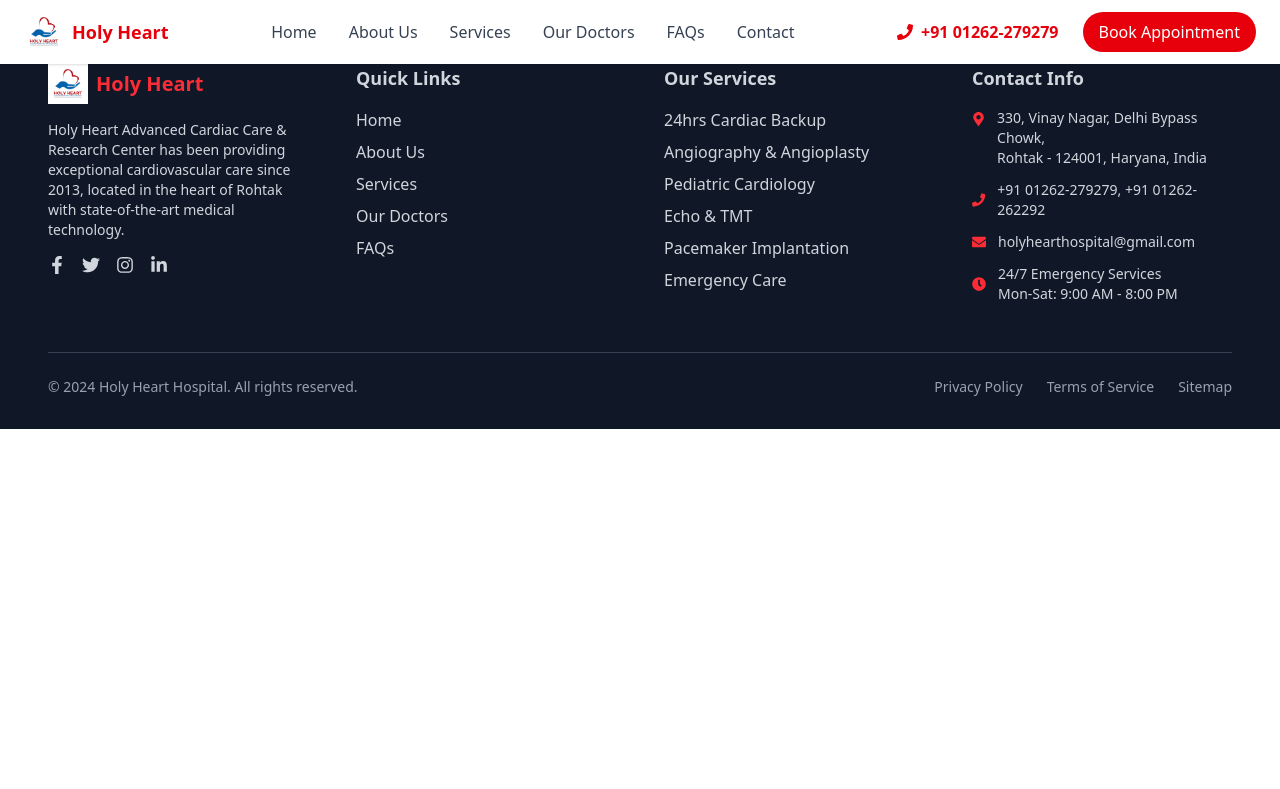
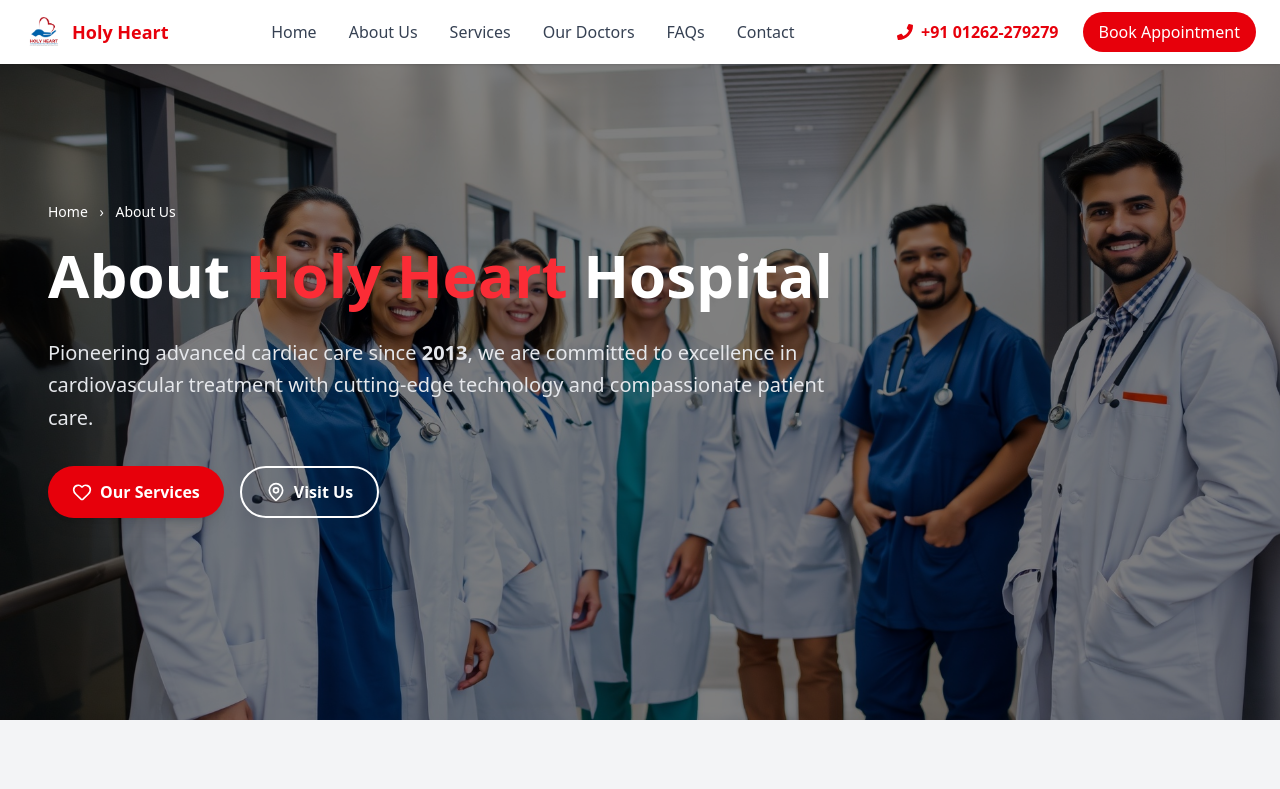
Before and after one commit to Aanchal7915/holy-heart, a React (Vite) app: page /our-doctor in a window 1280 px wide. Shown: the top 789 px of the page. Built offline with nearby package versions, Linux system fonts and the light colour scheme.

Commit message:
added styling

```diff
--- a/src/App.jsx
+++ b/src/App.jsx
@@ -6,6 +6,7 @@
 import Navbar from "./components/Navbar";
 import Footer from "./components/Footer";
 import Contact from "./pages/Contact";
+import OurDoctor from './pages/OurDoctor'
 
 function App() {
   return (
@@ -16,6 +17,7 @@
         <Route path="/about" element={<About />} />
         <Route path="/about" element={<Contact/>}/>
         <Route path="/service" element={<Service />} />
+        <Route path="/our-doctor" element={<OurDoctor/>}/>
       </Routes>
       <Footer />
     </div>
--- a/src/components/About.jsx
+++ b/src/components/AboutUs.jsx
@@ -2,7 +2,7 @@
 import { motion } from "framer-motion";
 import { HeartPulse } from "lucide-react";
 
-const AboutSection = () => {
+const AboutUs = () => {
   return (
     <section className="bg-white py-16 px-6 md:px-20">
       <div className="grid md:grid-cols-2 gap-12 items-center">
@@ -78,4 +78,4 @@
   );
 };
 
-export default AboutSection;
+export default AboutUs;
--- /dev/null
+++ b/src/components/CertificationCard.jsx
@@ -0,0 +1,77 @@
+import React from "react";
+
+const CertificationCard = ({ cert }) => {
+  const fallbackIcon =
+    "https://via.placeholder.com/40x40.png?text=Icon"; // fallback image
+
+  const handleError = (e) => {
+    e.target.src = fallbackIcon;
+  };
+
+  return (
+    <div className="flex items-start gap-3 bg-gray-50 p-5 rounded-xl shadow-sm hover:shadow-md transition">
+      {/* Icon */}
+      <img
+        src={cert.icon}
+        alt={cert.title}
+        onError={handleError}
+        className="w-10 h-10"
+      />
+
+      {/* Text */}
+      <div>
+        <h3 className="text-lg font-semibold text-gray-900">
+          {cert.title}
+        </h3>
+        <p className="text-gray-600 text-sm">{cert.subtitle}</p>
+      </div>
+    </div>
+  );
+};
+
+export default function Certifications() {
+  const certifications = [
+    {
+      title: "American Heart Association (AHA) Guidelines",
+      subtitle: "All procedures follow AHA standards",
+      icon: "/aha.png",
+    },
+    {
+      title: "National Board of Examinations (NBE)",
+      subtitle: "Board-certified specialists",
+      icon: "/nbe.png",
+    },
+    {
+      title: "Cardiological Society of India (CSI)",
+      subtitle: "Active CSI members",
+      icon: "/csi.png",
+    },
+    {
+      title: "Indian Association of Cardiovascular Surgeons",
+      subtitle: "Professional membership maintained",
+      icon: "/invalid.png", // broken → will show fallback
+    },
+  ];
+
+  return (
+    <section className="py-16 px-6 bg-white">
+      <div className="container mx-auto text-center">
+        {/* Heading */}
+        <h2 className="text-2xl font-bold text-gray-900">
+          Professional Certifications
+        </h2>
+        <p className="text-gray-600 mt-2 max-w-2xl mx-auto">
+          Our medical team maintains the highest professional standards
+          through continuous education and certification.
+        </p>
+
+        {/* Grid */}
+        <div className="mt-10 grid grid-cols-1 md:grid-cols-2 gap-6">
+          {certifications.map((cert, i) => (
+            <CertificationCard key={i} cert={cert} />
+          ))}
+        </div>
+      </div>
+    </section>
+  );
+}
--- a/src/components/OurDoctorHero.jsx
+++ b/src/components/OurDoctorHero.jsx
@@ -1,95 +1,66 @@
 import React from "react";
+import { Heart, MapPin } from "lucide-react";
+import { motion } from "framer-motion";
 
-// DoctorCard Component with fallback image
-const DoctorCard = ({ name, role, image }) => {
-  const fallbackImage = "https://via.placeholder.com/300x400?text=Doctor+Image";
+const OurDoctorHero = () => {
+  return (
+    <section
+      className="relative w-full h-[90vh] bg-cover bg-center flex items-center"
+      style={{ backgroundImage: `url("/assets/our-doctor-hero.jpg")` }}
+    >
+      {/* Overlay for readability */}
+      <div className="absolute inset-0 bg-black/50"></div>
 
-  const handleImageError = (e) => {
-    e.target.src = fallbackImage;
-  };
-
-  return (
-    <div className="flex flex-col items-center bg-white shadow-lg rounded-2xl p-4 w-64">
-      <img
-        src={image}
-        alt={name}
-        onError={handleImageError}
-        className="w-40 h-40 object-cover rounded-full border-4 border-red-500"
-      />
-      <h3 className="mt-4 text-lg font-semibold text-gray-800">{name}</h3>
-      <p className="text-sm text-gray-500">{role}</p>
-    </div>
-  );
-};
-
-export default function DoctorsSection() {
-  const doctors = [
-    {
-      name: "Dr. John Doe",
-      role: "Cardiologist",
-      image: "/doctor1.jpg", // if this fails → fallback will load
-    },
-    {
-      name: "Dr. Jane Smith",
-      role: "Heart Surgeon",
-      image: "/invalid.jpg", // broken link → fallback loads
-    },
-    {
-      name: "Dr. Raj Mehta",
-      role: "Cardiac Specialist",
-      image: "/doctor3.jpg",
-    },
-  ];
-
-  return (
-    <section className="bg-gray-100 py-16">
-      <div className="container mx-auto px-6 text-center">
-        <p className="text-gray-600 mb-2">Home &gt; Our Doctors</p>
-        <h2 className="text-4xl font-bold">
-          Expert <span className="text-red-500">Cardiologists</span>
-        </h2>
-        <p className="mt-4 text-gray-600 max-w-2xl mx-auto">
-          Meet our team of highly qualified cardiac specialists dedicated to
-          providing exceptional cardiovascular care. With years of experience
-          and advanced training, our doctors are committed to your heart health.
+      {/* Content */}
+      <div className="relative z-10 max-w-4xl px-6 md:px-12 text-white">
+        {/* Breadcrumb */}
+        <p className="text-sm mb-4">
+          Home <span className="mx-2">›</span> About Us
         </p>
 
+        {/* Heading */}
+        <motion.h1
+          initial={{ opacity: 0, y: 40 }}
+          animate={{ opacity: 1, y: 0 }}
+          transition={{ duration: 0.6 }}
+          className="text-4xl md:text-6xl font-extrabold leading-tight"
+        >
+          About <span className="text-red-500">Holy Heart</span> Hospital
+        </motion.h1>
+
+        {/* Description */}
+        <motion.p
+          initial={{ opacity: 0 }}
+          animate={{ opacity: 1 }}
+          transition={{ delay: 0.3, duration: 0.6 }}
+          className="mt-6 text-lg md:text-xl leading-relaxed text-gray-200"
+        >
+          Pioneering advanced cardiac care since <span className="font-bold">2013</span>,
+          we are committed to excellence in cardiovascular treatment with
+          cutting-edge technology and compassionate patient care.
+        </motion.p>
+
         {/* Buttons */}
-        <div className="mt-6 flex flex-wrap justify-center gap-4">
-          <button className="bg-red-500 hover:bg-red-600 text-white px-6 py-3 rounded-full font-semibold shadow-md">
-            📅 Book Consultation
-          </button>
-          <a
-            href="tel:01262279279"
-            className="border border-gray-400 px-6 py-3 rounded-full text-gray-700 font-semibold hover:bg-gray-200"
+        <div className="mt-8 flex gap-4">
+          <motion.a
+            href="#services"
+            whileHover={{ scale: 1.05 }}
+            className="flex items-center gap-2 bg-red-600 hover:bg-red-700 text-white px-6 py-3 rounded-full shadow-lg font-semibold"
           >
-            📞 Emergency: 01262-279279
-          </a>
-        </div>
+            <Heart size={20} /> Our Services
+          </motion.a>
 
-        {/* Stats */}
-        <div className="mt-10 grid grid-cols-1 md:grid-cols-3 gap-6">
-          <div className="bg-white shadow-md rounded-xl p-6">
-            <h3 className="text-3xl font-bold text-red-500">11+</h3>
-            <p className="text-gray-600">Years Experience</p>
-          </div>
-          <div className="bg-white shadow-md rounded-xl p-6">
-            <h3 className="text-3xl font-bold text-red-500">5000+</h3>
-            <p className="text-gray-600">Successful Procedures</p>
-          </div>
-          <div className="bg-white shadow-md rounded-xl p-6">
-            <h3 className="text-3xl font-bold text-red-500">24/7</h3>
-            <p className="text-gray-600">Emergency Care</p>
-          </div>
-        </div>
-
-        {/* Doctors List */}
-        <div className="mt-12 grid grid-cols-1 sm:grid-cols-2 md:grid-cols-3 gap-8 justify-center">
-          {doctors.map((doc, index) => (
-            <DoctorCard key={index} {...doc} />
-          ))}
+          <motion.a
+            href="#visit"
+            whileHover={{ scale: 1.05 }}
+            className="flex items-center gap-2 border-2 border-white px-6 py-3 rounded-full font-semibold hover:bg-white hover:text-black transition"
+          >
+            <MapPin size={20} /> Visit Us
+          </motion.a>
         </div>
       </div>
     </section>
   );
-}
+};
+
+export default OurDoctorHero;
--- a/src/components/WhyChoose.jsx
+++ b/src/components/WhyChooseUsAbout.jsx
@@ -1,6 +1,6 @@
 import React from "react";
 
-const WhyChoose = () => {
+const WhyChooseUs = () => {
   const features = [
     {
       title: "Advanced Medical Infrastructure",
@@ -78,4 +78,4 @@
   );
 };
 
-export default WhyChoose;
+export default WhyChooseUs;
--- a/src/pages/About.jsx
+++ b/src/pages/About.jsx
@@ -1,9 +1,23 @@
 import AboutHero from "../components/AboutHero";
+import MissionVision from "../components/MissionVission";
+import AboutUs from "../components/AboutUs";
+import WhyChooseUs from "../components/WhyChooseUsAbout";
+import Achievements from "../components/Achievement";
+import DirectorMessage from "../components/DirectorMessage";
+import CertificationsPage from "../components/Certification";
+import CallToAction from "../components/CallToAction";
 
 function About() {
   return (
     <>
       <AboutHero />
+      <AboutUs/>
+      <MissionVision/>
+      <WhyChooseUs/>
+      <Achievements/>
+      <DirectorMessage/>
+      <CertificationsPage/>
+      <CallToAction/>
     </>
   );
 }
--- /dev/null
+++ b/src/pages/OurDoctor.jsx
@@ -0,0 +1,21 @@
+import OurDoctorHero from '../components/OurDoctorHero'
+import DoctorsPage from '../components/DoctorCard';
+import TeamCard from '../components/TeamCard'
+import StatCard from '../components/StatCard'
+import CertificationCard from '../components/CertificationCard';
+import Consultation from '../components/Consultation';
+
+function OurDoctor() {
+  return (
+    <>
+      <OurDoctorHero/>
+      <DoctorsPage/>
+      <TeamCard/>
+      <StatCard/>
+      <CertificationCard/>
+      <Consultation/>
+    </>
+  );
+}
+
+export default OurDoctor;
```
Also changed, not shown: public/assets/our-doctor-hero.jpg (renamed from src/assets/our-doctor-hero.jpg), src/components/DirectorMessage.jsx (renamed from src/components/DoctorMessage.jsx).
